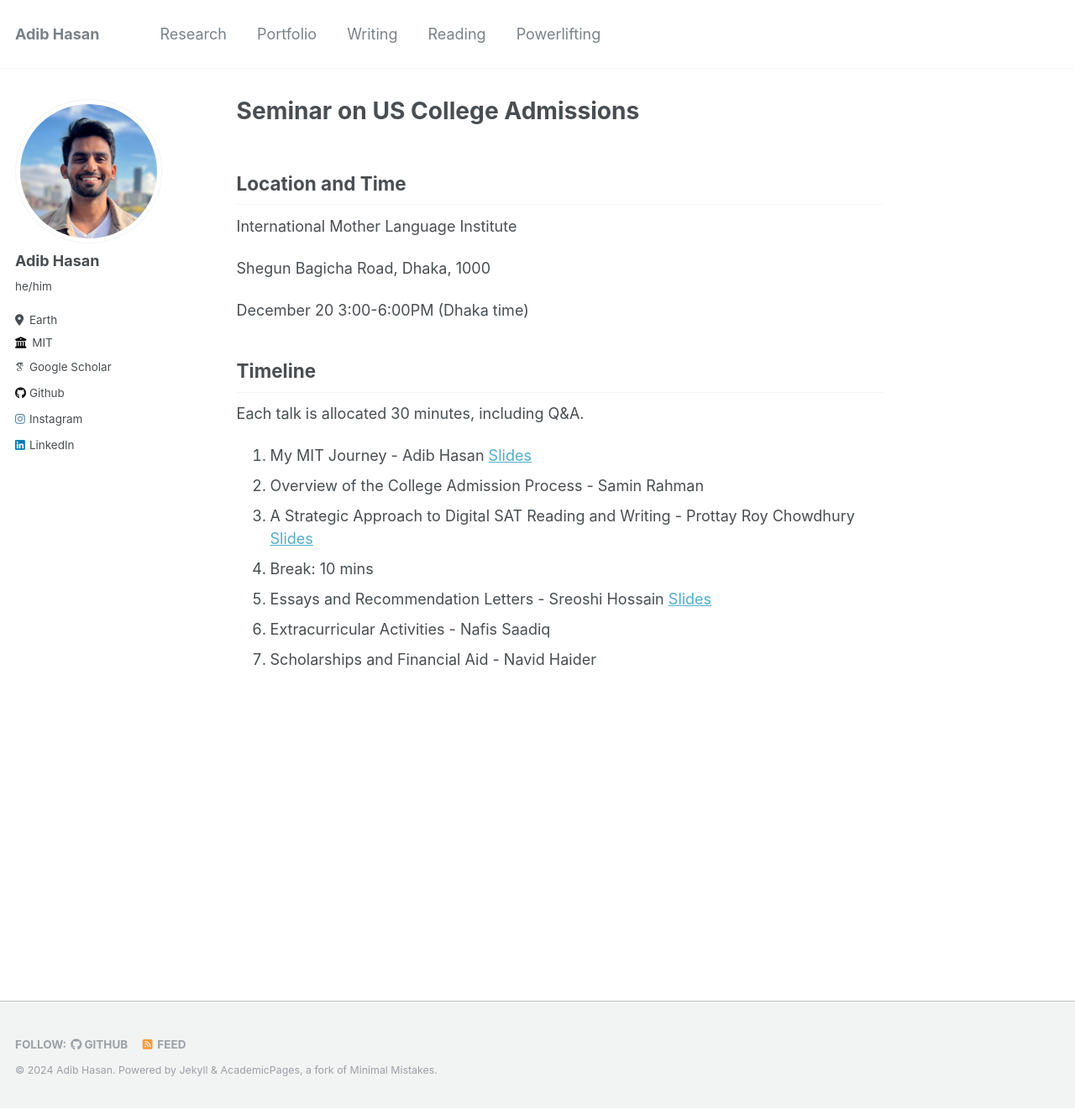
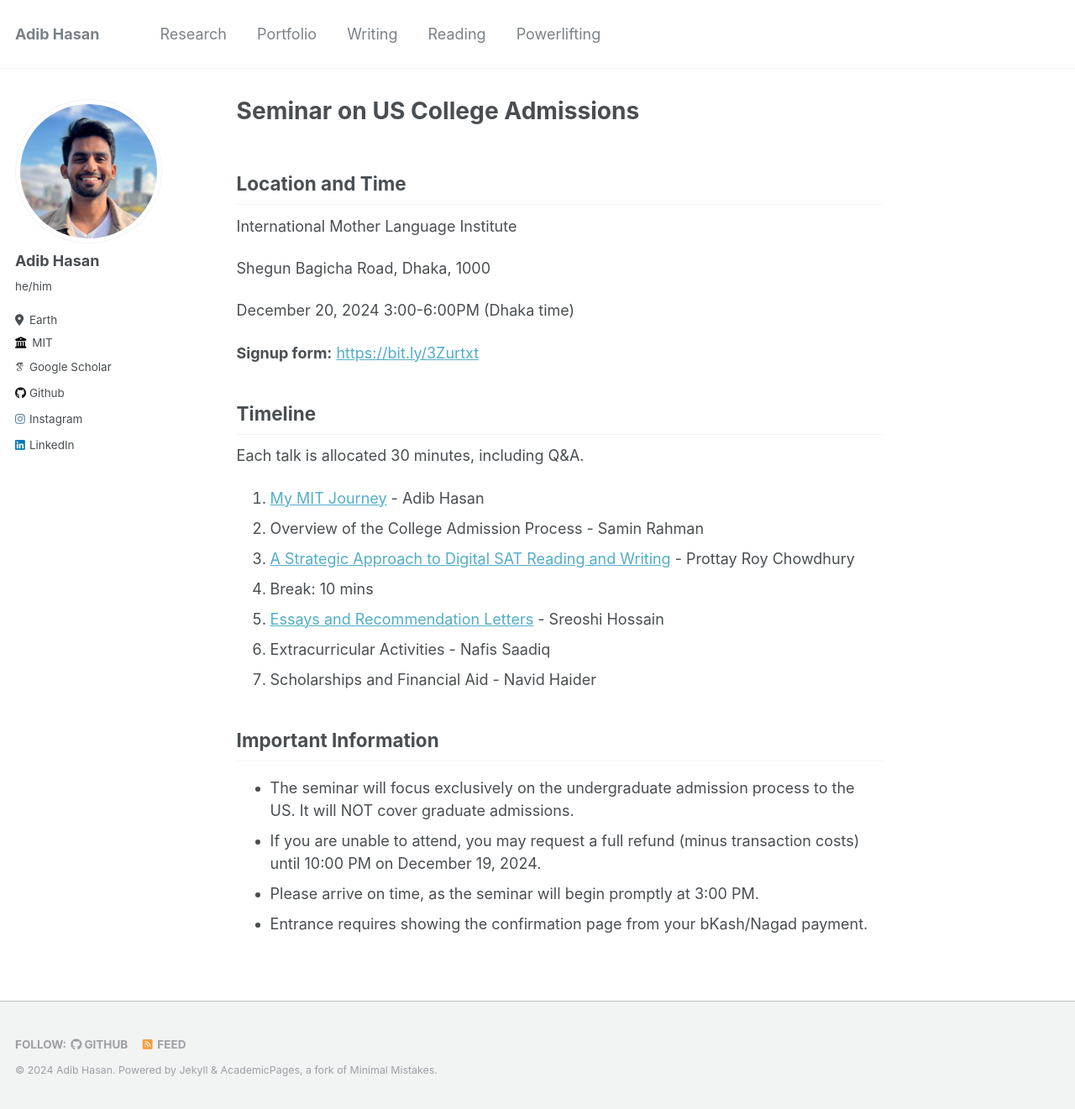
Before and after one commit to Neehan/neehan.github.io, a Jekyll site: the page built from _pages/us-seminar-2024.md, in a window 1280 px wide and 1321 px high. Shown: the whole window at 84% size. Built offline with Jekyll 4.4.1, drawn with Linux system fonts in a browser that asks for light colours; some web fonts are replaced.

Commit message:
Update us-seminar-2024.md

```diff
--- a/_pages/us-seminar-2024.md
+++ b/_pages/us-seminar-2024.md
@@ -8,14 +8,22 @@ International Mother Language Institute
 
 Shegun Bagicha Road, Dhaka, 1000
 
-December 20 3:00-6:00PM (Dhaka time)
+December 20, 2024 3:00-6:00PM (Dhaka time)
+
+**Signup form:** [https://bit.ly/3Zurtxt](https://bit.ly/3Zurtxt)
 
 ## Timeline
 Each talk is allocated 30 minutes, including Q&A.
-1. My MIT Journey - Adib Hasan [Slides](https://docs.google.com/presentation/d/11YuTDU98Ycy06tTxN_hVI8-zgni6jW7A_7biPYsqodg/edit?usp=sharing)
+1. [My MIT Journey](https://docs.google.com/presentation/d/11YuTDU98Ycy06tTxN_hVI8-zgni6jW7A_7biPYsqodg/edit?usp=sharing) - Adib Hasan
 2. Overview of the College Admission Process - Samin Rahman
-3. A Strategic Approach to Digital SAT Reading and Writing - Prottay Roy Chowdhury [Slides](https://docs.google.com/presentation/d/1NA_5PGw_mrt-PgzKkpoZSkOEkzdOOamxLJ85yOurUUI/edit#slide=id.p)
+3. [A Strategic Approach to Digital SAT Reading and Writing](https://docs.google.com/presentation/d/1NA_5PGw_mrt-PgzKkpoZSkOEkzdOOamxLJ85yOurUUI/edit#slide=id.p) - Prottay Roy Chowdhury
 4. Break: 10 mins
-5. Essays and Recommendation Letters - Sreoshi Hossain [Slides](https://drive.google.com/drive/folders/1VM_CMhB8UFqHeGDtZ-MSXRIQipcsFGfS)
+5. [Essays and Recommendation Letters](https://drive.google.com/drive/folders/1VM_CMhB8UFqHeGDtZ-MSXRIQipcsFGfS) - Sreoshi Hossain
 6. Extracurricular Activities - Nafis Saadiq
 7. Scholarships and Financial Aid - Navid Haider
+
+## Important Information
+- The seminar will focus exclusively on the undergraduate admission process to the US. It will NOT cover graduate admissions.
+- If you are unable to attend, you may request a full refund (minus transaction costs) until 10:00 PM on December 19, 2024.
+- Please arrive on time, as the seminar will begin promptly at 3:00 PM.
+- Entrance requires showing the confirmation page from your bKash/Nagad payment.
```
